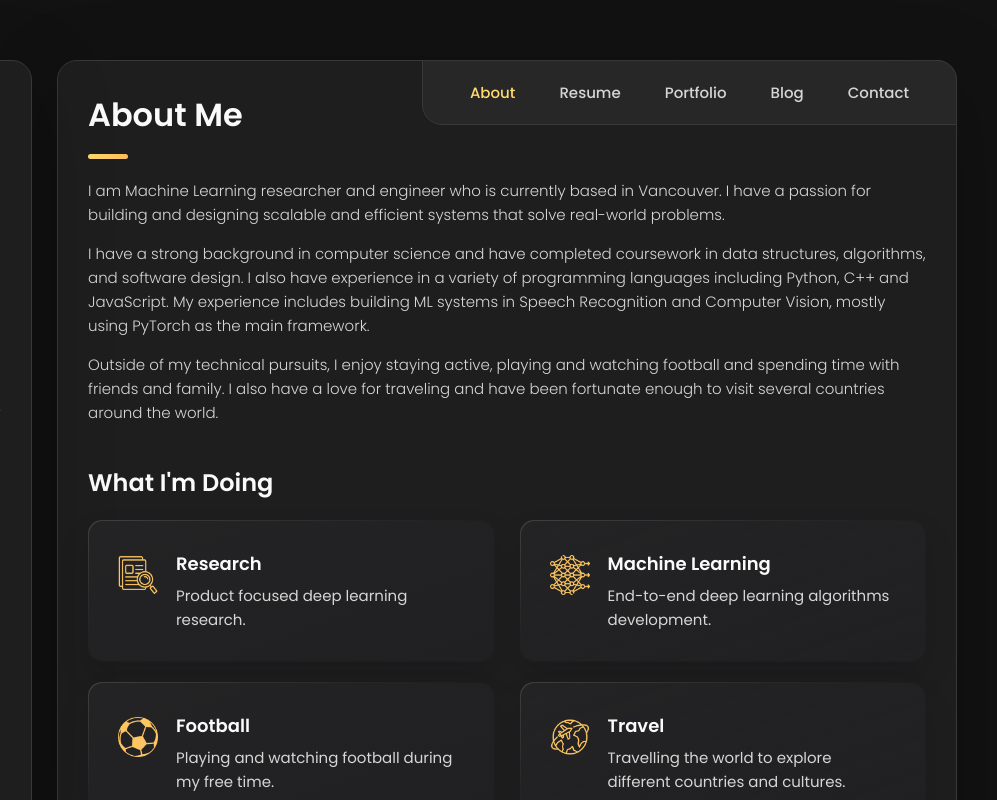
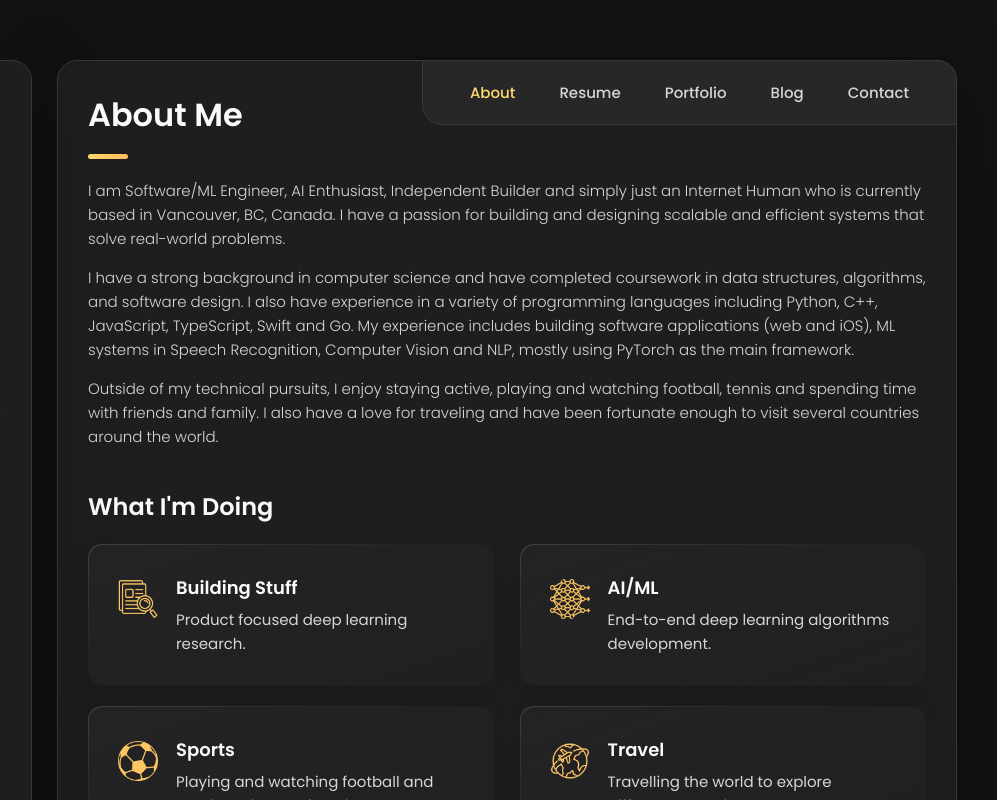
Before and after one commit to tesnikio/tesnikio.github.io, a plain HTML site: page index.html in a window 1280 px wide. Shown: the top 800 px of the page, 283-1280 px from the left. Drawn offline with nearby package versions, Linux system fonts and the light colour scheme.

Commit message:
Change descr 3

```diff
--- a/index.html
+++ b/index.html
@@ -191,25 +191,27 @@
           </header>
           <section class="about-text">
             <p>
-              I am Machine Learning researcher and engineer who is currently
-              based in Vancouver. I have a passion for building and designing
-              scalable and efficient systems that solve real-world problems.
+              I am Software/ML Engineer, AI Enthusiast, Independent Builder and
+              simply just an Internet Human who is currently based in Vancouver,
+              BC, Canada. I have a passion for building and designing scalable
+              and efficient systems that solve real-world problems.
             </p>
 
             <p>
               I have a strong background in computer science and have completed
               coursework in data structures, algorithms, and software design. I
               also have experience in a variety of programming languages
-              including Python, C++ and JavaScript. My experience includes
-              building ML systems in Speech Recognition and Computer Vision,
-              mostly using PyTorch as the main framework.
+              including Python, C++, JavaScript, TypeScript, Swift and Go. My
+              experience includes building software applications (web and iOS),
+              ML systems in Speech Recognition, Computer Vision and NLP, mostly
+              using PyTorch as the main framework.
             </p>
 
             <p>
               Outside of my technical pursuits, I enjoy staying active, playing
-              and watching football and spending time with friends and family. I
-              also have a love for traveling and have been fortunate enough to
-              visit several countries around the world.
+              and watching football, tennis and spending time with friends and
+              family. I also have a love for traveling and have been fortunate
+              enough to visit several countries around the world.
             </p>
           </section>
 
@@ -231,7 +233,7 @@
                 </div>
 
                 <div class="service-content-box">
-                  <h4 class="h4 service-item-title">Research</h4>
+                  <h4 class="h4 service-item-title">Building Stuff</h4>
 
                   <p class="service-item-text">
                     Product focused deep learning research.
@@ -249,7 +251,7 @@
                 </div>
 
                 <div class="service-content-box">
-                  <h4 class="h4 service-item-title">Machine Learning</h4>
+                  <h4 class="h4 service-item-title">AI/ML</h4>
 
                   <p class="service-item-text">
                     End-to-end deep learning algorithms development.
@@ -267,10 +269,11 @@
                 </div>
 
                 <div class="service-content-box">
-                  <h4 class="h4 service-item-title">Football</h4>
+                  <h4 class="h4 service-item-title">Sports</h4>
 
                   <p class="service-item-text">
-                    Playing and watching football during my free time.
+                    Playing and watching football and tennis during my free
+                    time.
                   </p>
                 </div>
               </li>
```
